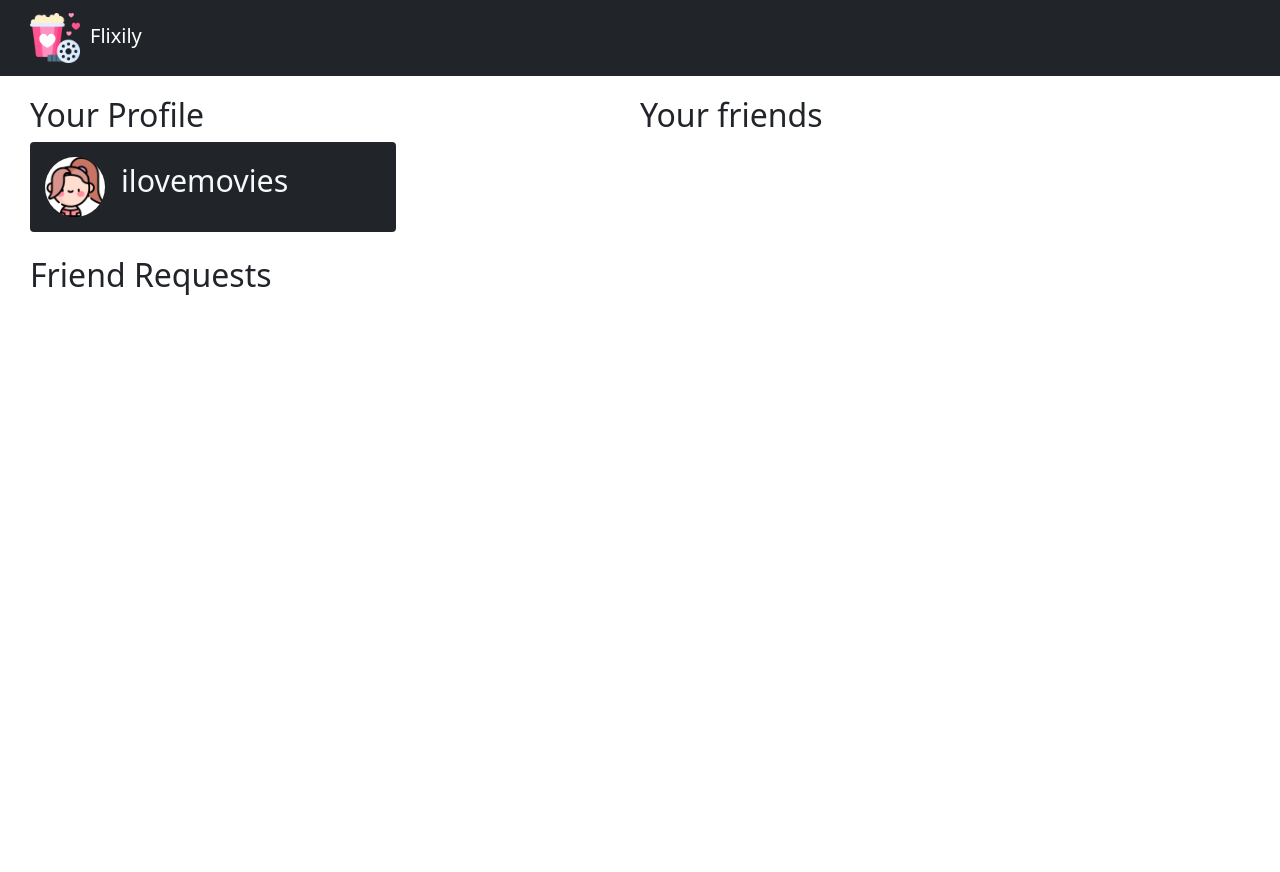
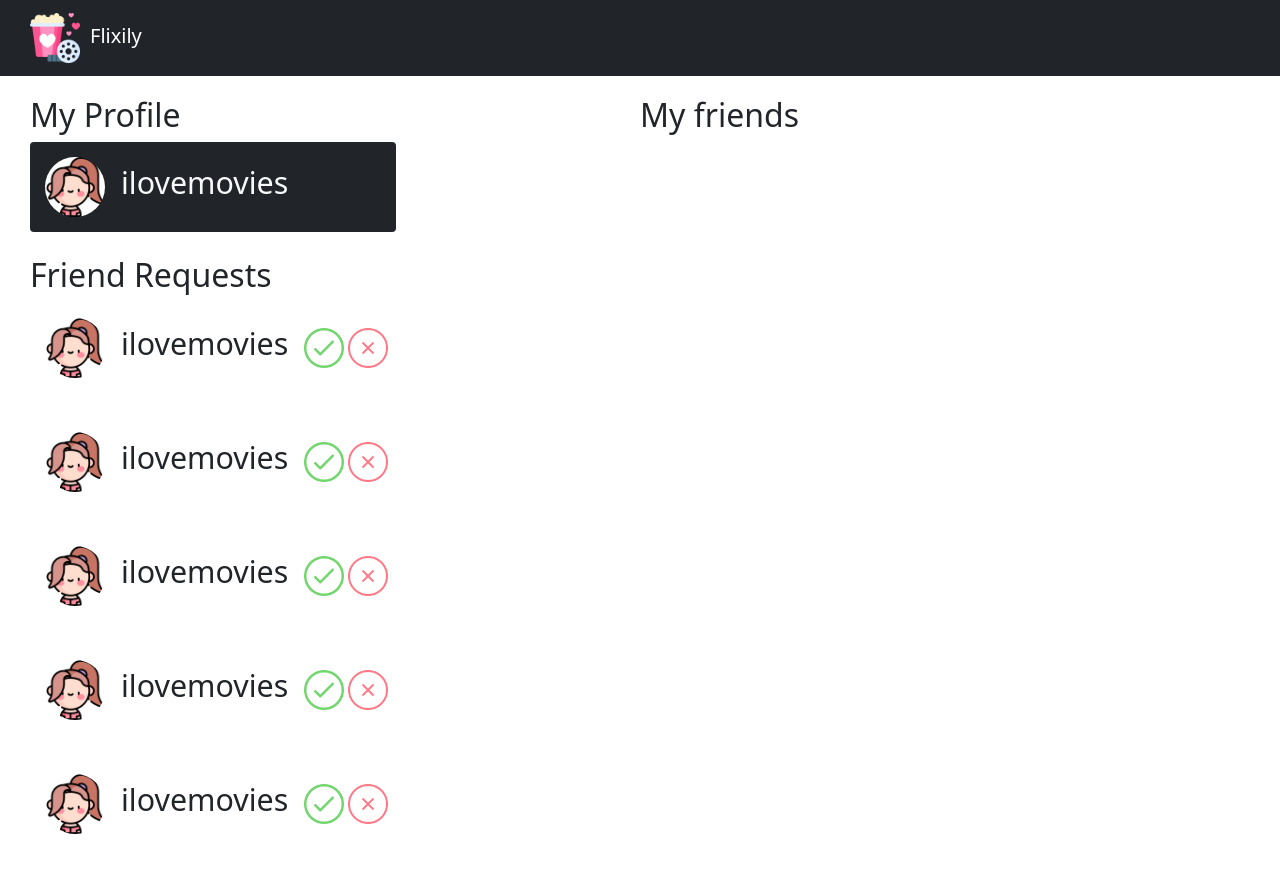
Before and after one commit to SidhraFernando-Plant/COSC2626-A1, a React (Create React App) app in the folder react/flixily/: page /dashboard in a window 1280 px wide. Before the commit the page ends 800 px from the top, so only its background shows below. Built offline with nearby package versions, Linux system fonts and the light colour scheme.

Commit message:
Implement front end for friend request list on dashboard

```diff
--- a/react/flixily/src/App.css
+++ b/react/flixily/src/App.css
@@ -43,3 +43,9 @@ button {
 .avatar {
   height: 60px;
 }
+
+/* REQUESTS */
+.action-btn {
+  width: 40px;
+  height: 40px;
+}
--- a/react/flixily/src/components/Dashboard.js
+++ b/react/flixily/src/components/Dashboard.js
@@ -8,7 +8,8 @@ export default function Dashboard() {
     <div>
       <div className="d-flex">
         <div className="d-flex flex-column half-width">
-          <Profile />
+          <h2>My Profile</h2>
+          <Profile style="background" />
           <RequestList />
         </div>
         <Friends />
--- a/react/flixily/src/components/Friends.js
+++ b/react/flixily/src/components/Friends.js
@@ -1,9 +1,10 @@
 import React from 'react';
+import Profile from './Profile';
 
 export default function Friends() {
   return (
     <div>
-      <h2>Your friends</h2>
+      <h2>My friends</h2>
     </div>
   );
 }
--- a/react/flixily/src/components/Profile.js
+++ b/react/flixily/src/components/Profile.js
@@ -1,13 +1,26 @@
-import React from 'react';
+import React, { Fragment } from 'react';
 import avatar from '../img/avatar.png';
+import tick from '../img/tick.png';
+import cross from '../img/cross.png';
 
-export default function Profile() {
+export default function Profile(props) {
+  let classes = 'profile d-flex align-items-center';
+  if (props.style === 'background') {
+    classes += ' bg-dark text-light rounded';
+  } else if (props.style === 'outline') {
+    classes += ' border-bottom border-dark';
+  }
   return (
     <div className="mb-4">
-      <h2>Your Profile</h2>
-      <div className="profile bg-dark text-light rounded">
-        <img src={avatar} className="avatar rounded-circle d-inline"></img>
-        <h3 className="d-inline ms-3">ilovemovies</h3>
+      <div className={classes}>
+        <img src={avatar} className="avatar rounded-circle"></img>
+        <h3 className="ms-3">ilovemovies</h3>
+        {props.isRequest && (
+          <React.Fragment>
+            <img className="action-btn ms-3" src={tick}></img>
+            <img className="action-btn ms-1" src={cross}></img>
+          </React.Fragment>
+        )}
       </div>
     </div>
   );
--- a/react/flixily/src/components/ProfileListItem.js
+++ b/react/flixily/src/components/ProfileListItem.js
@@ -1,5 +1,8 @@
 import React from 'react';
+import Profile from './Profile';
+import tick from '../img/tick.png';
+import cross from '../img/cross.png';
 
 export default function ProfileListItem() {
-  return <div>ProfileListItem</div>;
+  return <div></div>;
 }
--- a/react/flixily/src/components/RequestList.js
+++ b/react/flixily/src/components/RequestList.js
@@ -1,9 +1,16 @@
 import React from 'react';
+import ProfileListItem from './ProfileListItem';
+import Profile from './Profile';
 
 export default function RequestList() {
   return (
     <div>
       <h2>Friend Requests</h2>
+      <Profile isRequest={true} />
+      <Profile isRequest={true} />
+      <Profile isRequest={true} />
+      <Profile isRequest={true} />
+      <Profile isRequest={true} />
     </div>
   );
 }
```
Also changed, not shown: react/flixily/src/img/cross.png (added), react/flixily/src/img/tick.png (added).
